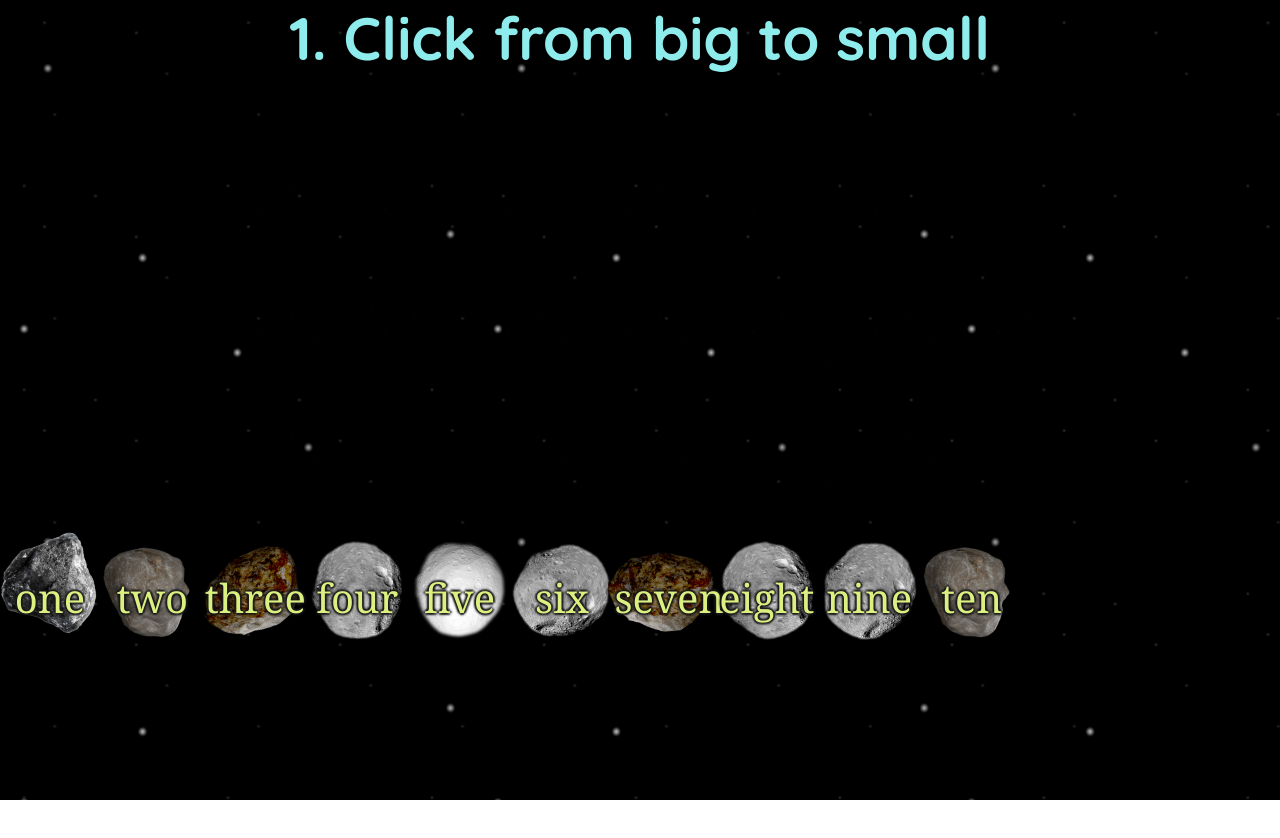
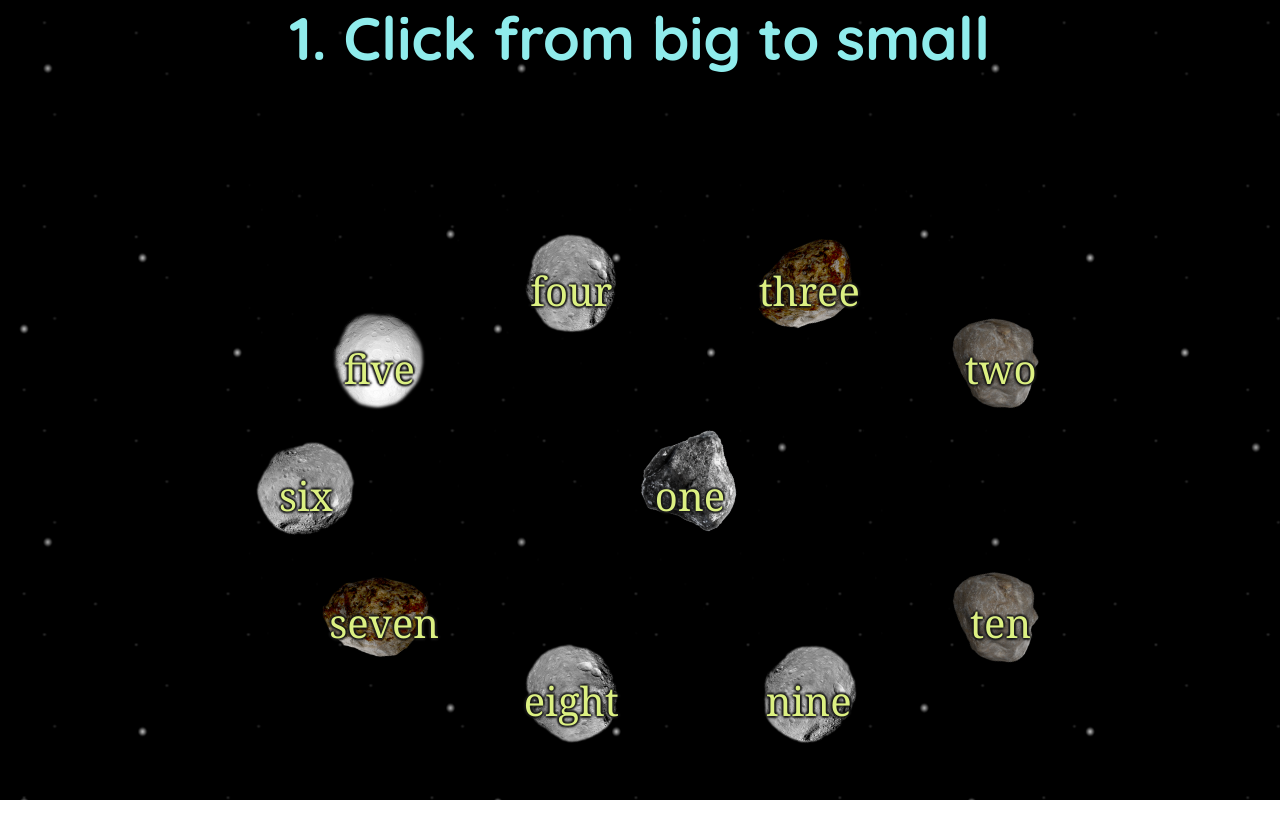
Before and after one commit to ChenPeleg/in-order, an Angular app: page / in a window 1280 px wide. Shown: the top 838 px of the page. Before the commit the page ends 800 px from the top, so only its background shows below. Built offline with nearby package versions, Linux system fonts and the light colour scheme.

Commit message:
more experiments with destrebution of asteroids

```diff
--- a/src/app/game/game.component.html
+++ b/src/app/game/game.component.html
@@ -1,8 +1,12 @@
 <div class="board-container">
     <app-question [questionText]="currenQuestionText"></app-question>
     <app-space></app-space>
-    <div class="game-contatiner">Click from small to big <app-asteroid *ngFor="let asteroid of asteroids"
-            [astData]="asteroid" (clickAstro)="asteroidClickHandler($event)"></app-asteroid>
+    <div class="game-contatiner">
+        Click from small to big
+        <div class="asteroids-container">
+            <app-asteroid *ngFor="let asteroid of asteroids" [astData]="asteroid"
+                (clickAstro)="asteroidClickHandler($event)"></app-asteroid>
+        </div>
     </div>
 
 </div>
--- a/src/app/game/game.component.scss
+++ b/src/app/game/game.component.scss
@@ -9,3 +9,9 @@
     height: 100%;
     width: 100%;
 }
+.asteroids-container{
+    position: relative;
+    width: 100%;
+    height: 90%;
+    top:20%
+}
--- a/src/app/game/game.component.ts
+++ b/src/app/game/game.component.ts
@@ -1,4 +1,4 @@
-import { Component, OnInit } from '@angular/core';
+import { Component, OnInit, HostListener } from '@angular/core';
 import *  as  data from '../../assets/questions.json';
 import { Asteroid } from "./asteroid.model"
 
@@ -13,16 +13,29 @@ export class GameComponent implements OnInit {
   questionNumber: number
   currenQuestionText: string;
   nextCorrect: number;
+  namesArr: Array<string>;
+
+
 
   constructor() {
     this.questionNumber = 1;
     this.nextCorrect = 0;
+    this.namesArr = ['one', 'two', "three", "four", "five", "six", "seven", "eight", "nine", "ten"]
+
   }
   ngOnInit(): void {
     console.log(data.questions[1].text)
     this.currenQuestionText = data.questions[1].text;
     this.asteroids = this.setAstroidData()
+  }
+  spacePressHandler(): void {
+    this.namesArr.pop()
+    this.asteroids = this.setAstroidData();
 
+  }
+  @HostListener('document:keyup', ['$event'])
+  handleKeyboardEvent(event: KeyboardEvent) {
+    event.code === "Space" ? this.spacePressHandler() : null
 
   }
   asteroidClickHandler(clickData: { index: number }): void {
@@ -30,25 +43,24 @@ export class GameComponent implements OnInit {
 
   }
   setAstroidData(): Array<Asteroid> {
-    const namesArr: Array<string> = ['one', 'two', "three", "four", "five", "six", "seven", "eight", "nine", "ten"]
+    let namesArr: Array<string> = this.namesArr
 
-    const steps: number = 10;
+    const steps: number = namesArr.length;
     const centerX = 50;
     const centerY = 50;
-    const radius = 35;
+    const radius = 30;
     let xValues: Array<number> = []
     let yValues: Array<number> = []
-    for (var i: number = 0; i < steps; i++) {
+    for (var i: number = 1; i < steps; i++) {
       xValues[i] = (centerX + radius * Math.cos(2 * Math.PI * i / steps));
       yValues[i] = (centerY + radius * Math.sin(2 * Math.PI * i / steps));
     }
-    const arr1: Array<Asteroid> = namesArr.map(n => { return { left: namesArr.indexOf(n) * 8, bottom: 20, text: n, index: namesArr.indexOf(n), destroy: false } })
+    xValues[0] = 50; yValues[0] = 50;
+    const arr1: Array<Asteroid> = namesArr.map(n => { return { left: xValues[namesArr.indexOf(n)], bottom: yValues[namesArr.indexOf(n)], text: n, index: namesArr.indexOf(n), destroy: false } })
+
 
     let arr = [...arr1];
-    //  [
-    //   { left: 10, bottom: 20, text: data.questions[1].answers[0], index: 0, destroy: false },
-    //   { left: 40, bottom: 50, text: data.questions[1].answers[1], index: 1, destroy: false },
-    //   { left: 70, bottom: 20, text: data.questions[1].answers[2], index: 2, destroy: false }];
+
     return arr
   }
   correctHandler(num: number): void {
```
